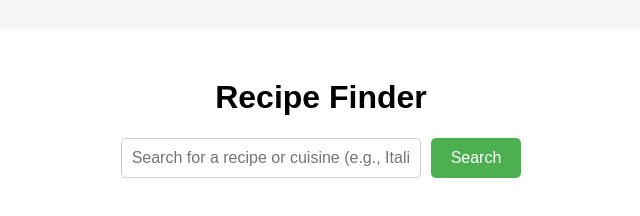
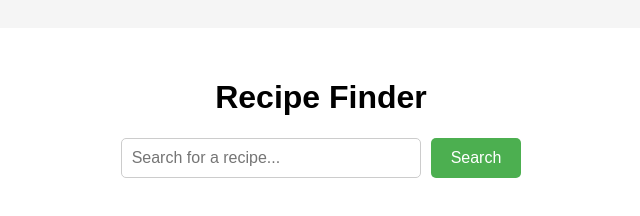
Before and after one commit to Bhuvan-Anupoju/Recipe-Finder, a plain HTML site: page index.html in a window 1280 px wide. Shown: the whole page, without its empty margins (319-959 px from the left). Drawn offline with Linux system fonts and the light colour scheme.

Commit message:
Update index.html

```diff
--- a/index.html
+++ b/index.html
@@ -93,7 +93,7 @@
         <input
           type="text"
           id="searchInput"
-          placeholder="Search for a recipe or cuisine (e.g., Italian, Curry)..."
+          placeholder="Search for a recipe..."
         />
         <button onclick="searchRecipe()">Search</button>
       </div>
```
